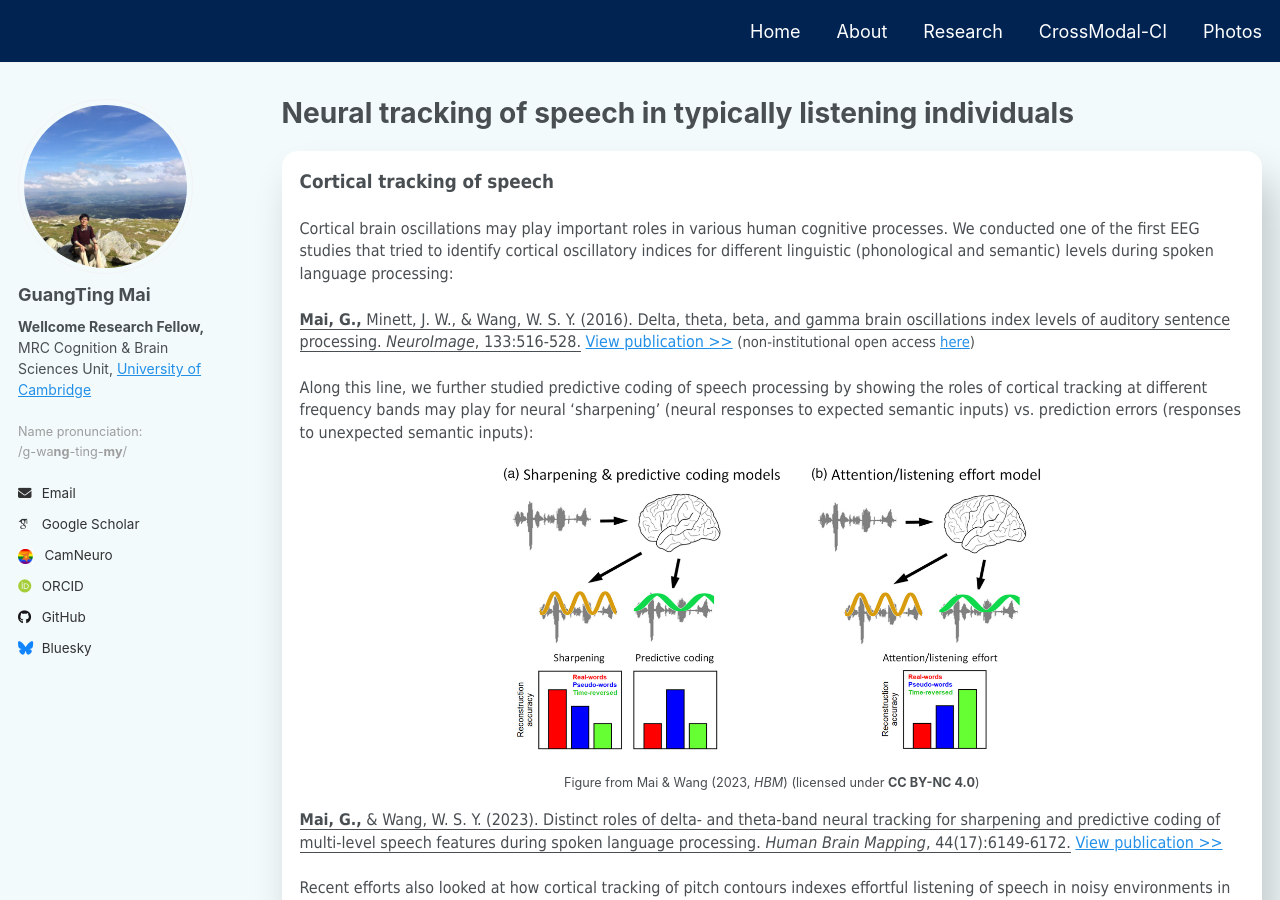
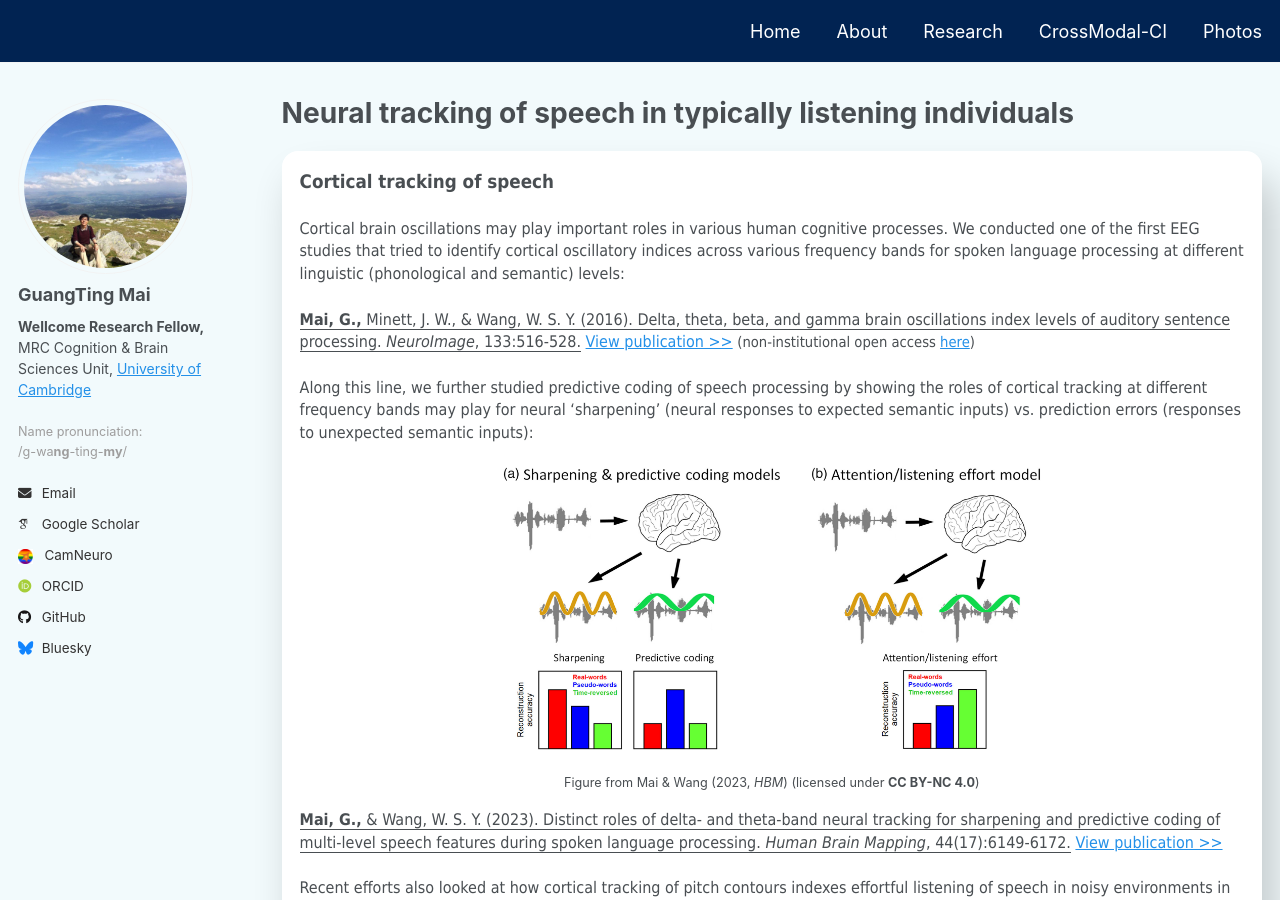
Before and after one commit to guangtingmai/guangtingmai.github.io, a Jekyll site: the page built from _pages/neuraltrack-typical.html, in a window 1280 px wide and 900 px high. Built offline with Jekyll 4.4.1, drawn with Linux system fonts in a browser that asks for light colours; some web fonts are replaced; some of the changed text lies outside the part shown.

Commit message:
Update neuraltrack-typical.html

```diff
--- a/_pages/neuraltrack-typical.html
+++ b/_pages/neuraltrack-typical.html
@@ -6,8 +6,8 @@ author_profile: true
 ---
 <p><div class="white-frame"><span style="font-size: 14pt;font-family: Tahoma;line-height: 1.4;display: block;margin-bottom: 0.1vh"><strong>Cortical tracking of speech</strong></span></p>
 <p><span style="font-size: 12pt;font-family: Tahoma;line-height: 1.4;display: block;margin-bottom: 0.1vh">Cortical brain oscillations may play important roles in
-  various human cognitive processes. We conducted one of the first EEG studies that tried to identify cortical oscillatory indices for different linguistic
-  (phonological and semantic) levels during spoken language processing:</span></p>
+  various human cognitive processes. We conducted one of the first EEG studies that tried to identify cortical oscillatory indices across various frequency bands for
+  spoken language processing at different linguistic (phonological and semantic) levels:</span></p>
 <p><span style="font-size: 12pt;font-family: Tahoma;line-height: 1.4;display: block;margin-bottom: 0.1vh"><u><strong>Mai, G.,</strong> Minett, J. W., & Wang, W. S. Y. (2016). Delta, theta, beta, and gamma brain oscillations index levels of auditory sentence processing. <i>NeuroImage</i>, 133:516-528.</u> <a href="https://www.sciencedirect.com/science/article/abs/pii/S1053811916001737">View publication >></a> <span style="font-size: 11pt;font-family:Tahoma;">(non-institutional open access <a href="https://drive.google.com/file/d/1nQ5ZwP9CGwkryNdMigR625p35sHN_k8x/view">here</a>)</span></span></p>
 <p><span style="font-size: 12pt;font-family: Tahoma;line-height: 1.4;display: block;margin-bottom: 0.1vh">Along this line, we further studied predictive coding of
   speech processing by showing the roles of cortical tracking at different frequency bands may play for neural ‘sharpening’ (neural responses to expected
```
Also changed, not shown: other parts of _pages/neuraltrack-typical.html (+2 -1 lines).
